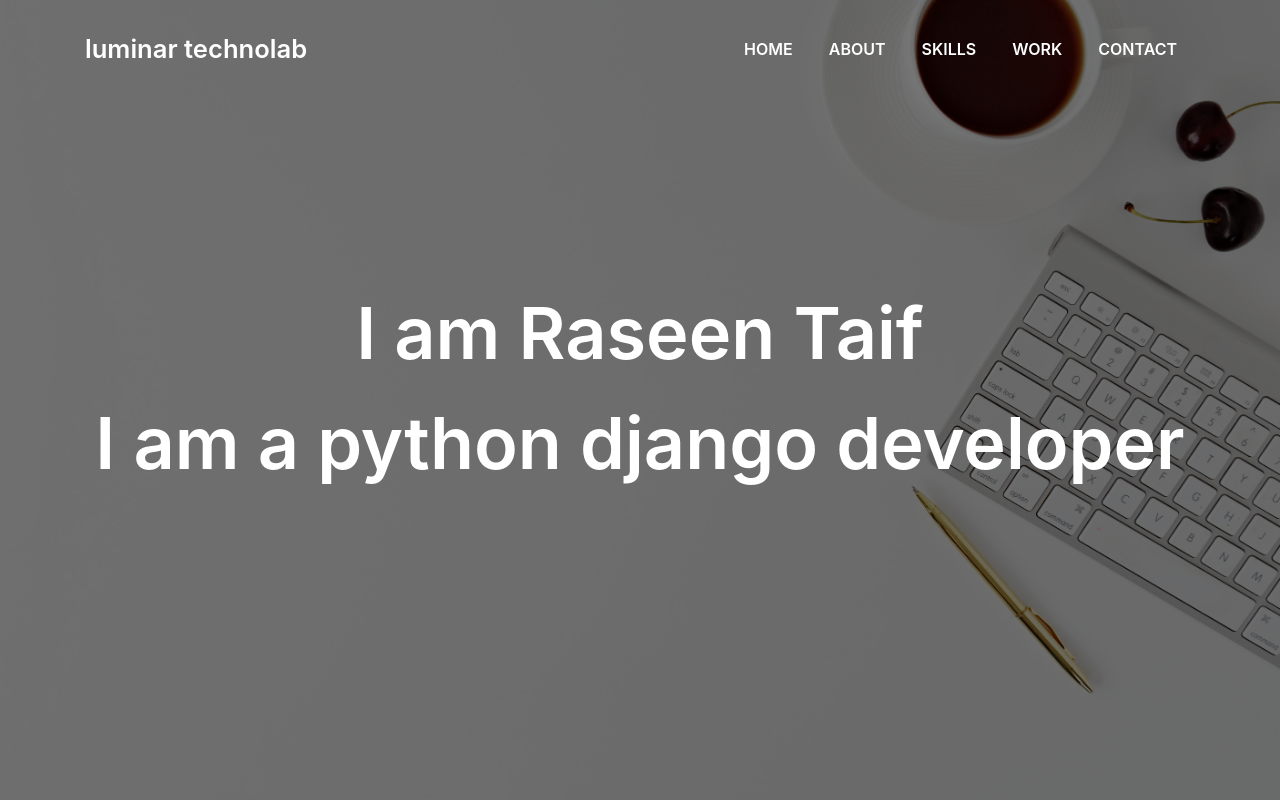
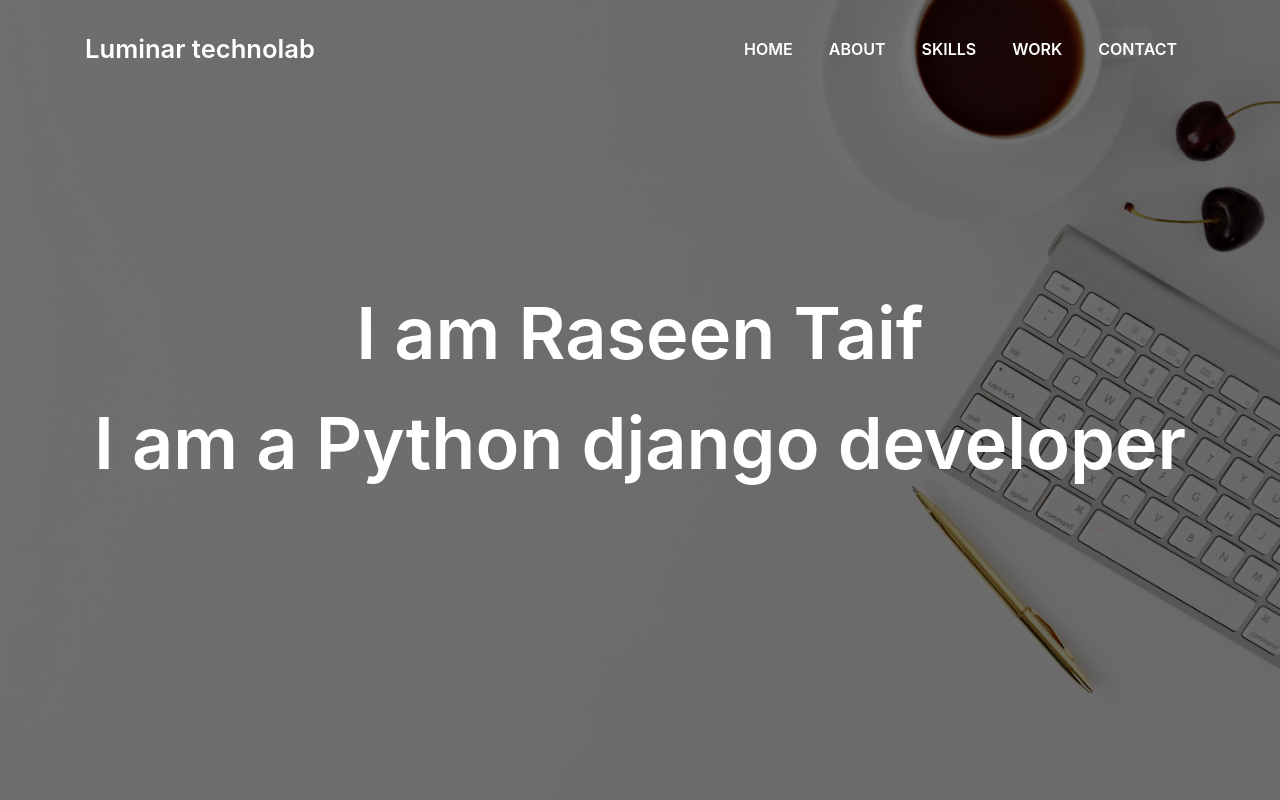
Before and after one commit to Raseent/portfolio, a plain HTML site: page index.html in a window 1280 px wide. Shown: the top 800 px of the page. Drawn offline with Linux system fonts and the light colour scheme; files whose address does not match are found by name.

Commit message:
Update index.html

```diff
--- a/index.html
+++ b/index.html
@@ -28,7 +28,7 @@
   <!-- ======= Header/ Navbar ======= -->
   <nav class="navbar navbar-b navbar-expand-md fixed-top navbar-reduce" id="mainNav">
     <div class="container">
-      <a class="navbar-brand js-scroll" href="#page-top">luminar technolab</a>
+      <a class="navbar-brand js-scroll" href="#page-top">Luminar technolab</a>
       <button class="navbar-toggler collapsed" type="button" data-toggle="collapse" data-target="#navbarDefault" aria-controls="navbarDefault" aria-expanded="false" aria-label="Toggle navigation">
         <span></span>
         <span></span>
@@ -65,7 +65,7 @@
         <div class="container">
           <!--<p class="display-6 color-d">Hello, world!</p>-->
           <h1 class="intro-title mb-4">I am Raseen Taif</h1>
-          <h2 class="intro-title mb-4">I am a python django developer </h2>
+          <h2 class="intro-title mb-4">I am a Python django developer </h2>
           <p class="intro-subtitle">
             <span class="text-slider-items">Python/Django Trainer</span>
             <!-- <strong class="text-slider">Frontend Developer</strong><span class="typed-cursor typed-cursor--blink">|</span><span class="typed-cursor typed-cursor--blink">|</span><span class="typed-cursor">|</span><span class="typed-cursor typed-cursor--blink">|</span><span class="typed-cursor">|</span><span class="typed-cursor typed-cursor--blink">|</span> -->
@@ -183,7 +183,7 @@ font-weight: 500;
                 </div>
               </div>
               <div class="row">
-                <div class="col-md-12"><p style="font-weight: 500;font-size: 24px;">       Well ,Iam Raseen Taif a python developer,am choose python for reasons like <span style="
+                <div class="col-md-12"><p style="font-weight: 500;font-size: 24px;">       Well ,I am Raseen Taif a python developer,And i choose python for reasons like <span style="
   background-color: darkorange;
 ">Web Development</span> ,<span style="
   background-color: springgreen;
```
